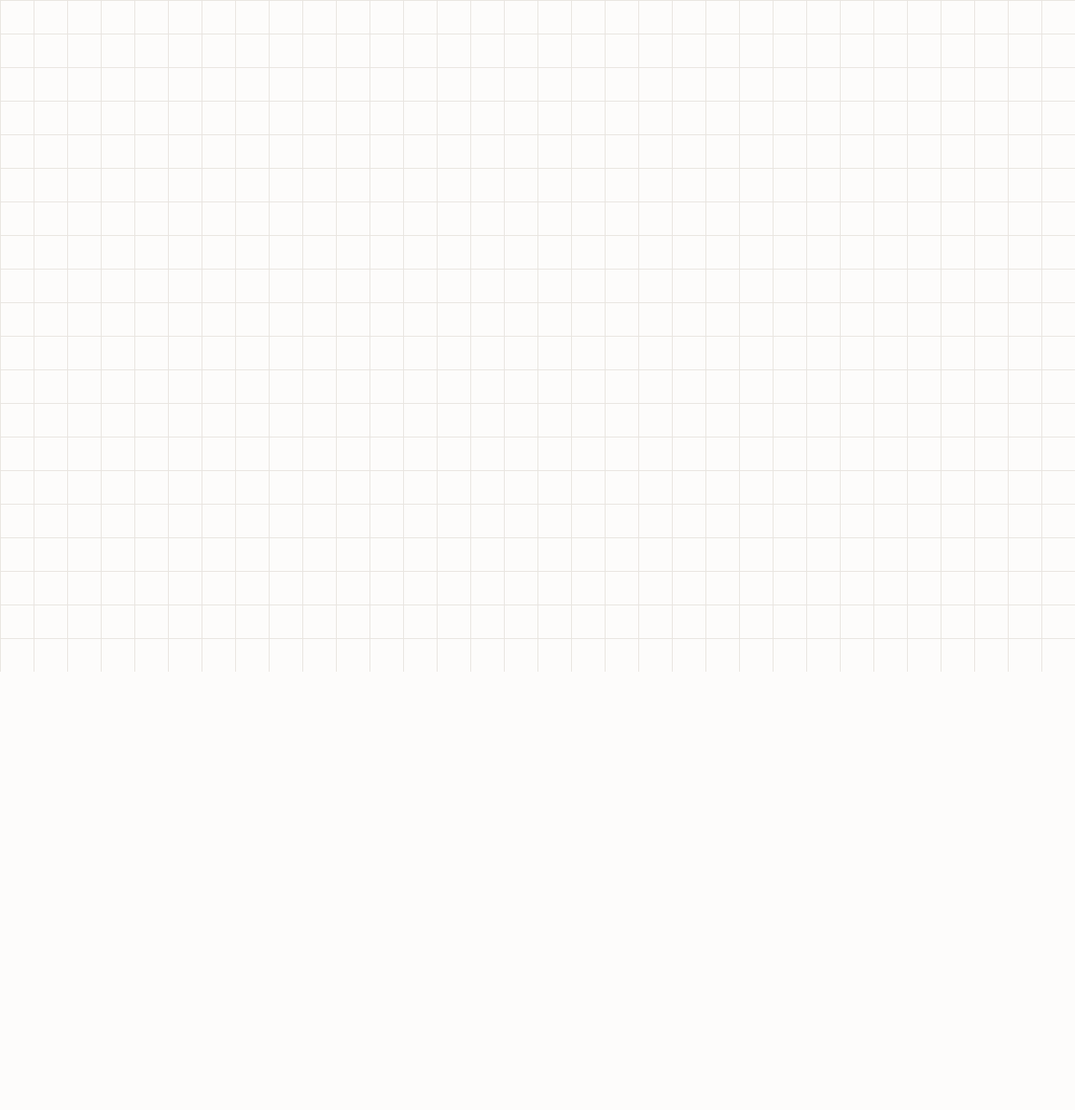
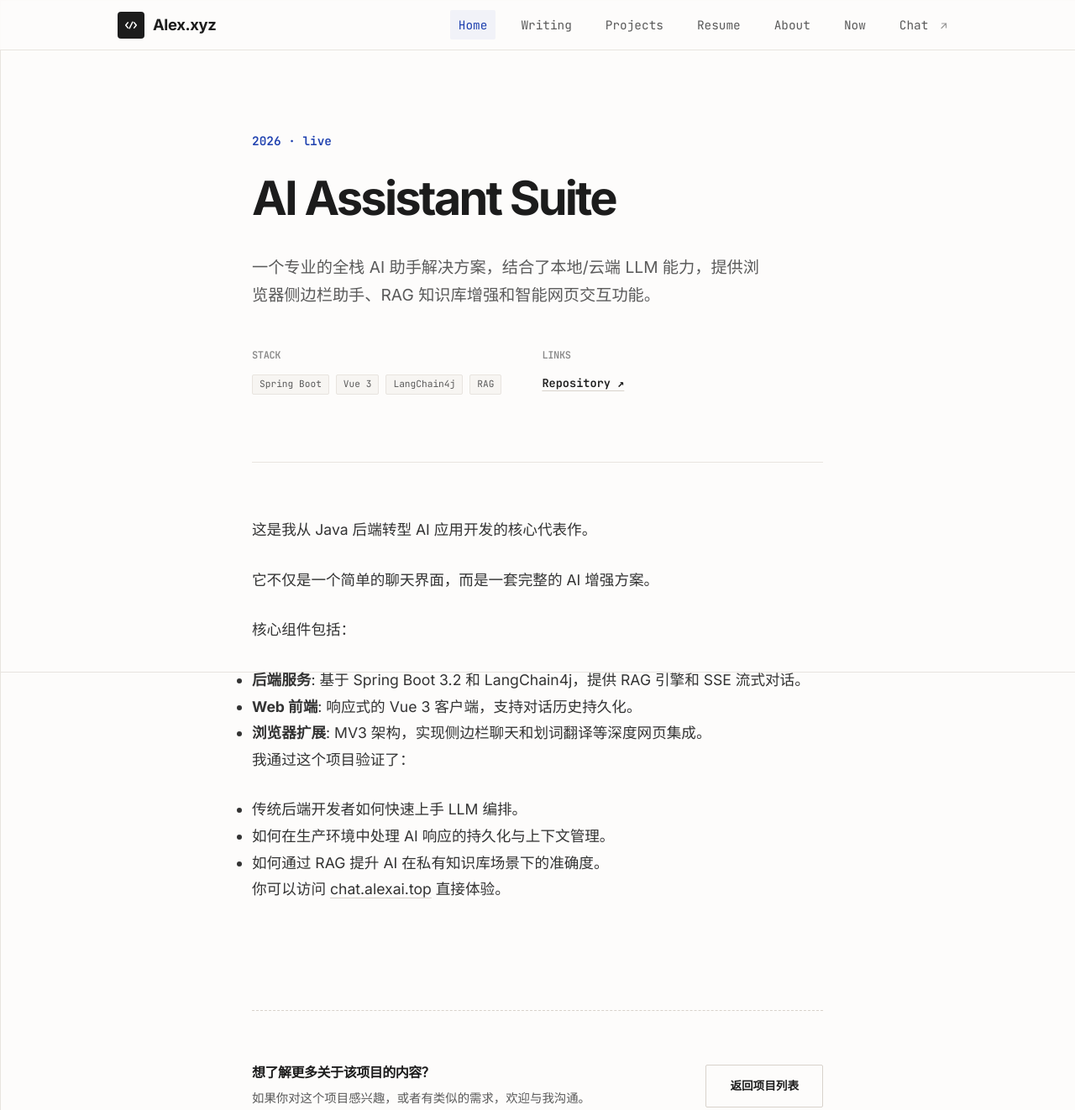
Before and after one commit to alexlifexyz/alexlifexyz-site, an Astro site: page /projects/ai-assistant-suite/ in a window 1280 px wide. Before the commit this address had no page. Shown: the top 1322 px of the page at 84% size. Before the commit the page ends 800 px from the top, so only its background shows below. Built offline with nearby package versions, Linux system fonts and the light colour scheme; Astro itself is replaced by a stand-in of ours.

Commit message:
feat: integrate AI Chat (chat.alexai.top) into site

```diff
--- /dev/null
+++ b/src/content/projects/ai-assistant-suite.md
@@ -0,0 +1,33 @@
+---
+title: "AI Assistant Suite"
+summary: "一个专业的全栈 AI 助手解决方案，结合了本地/云端 LLM 能力，提供浏览器侧边栏助手、RAG 知识库增强和智能网页交互功能。"
+status: live
+stack:
+  - Spring Boot
+  - Vue 3
+  - LangChain4j
+  - RAG
+year: "2026"
+featured: true
+links:
+  url: "https://chat.alexai.top"
+  repo: "https://github.com/alexlife/ai-assistant-suite"
+---
+
+这是我从 Java 后端转型 AI 应用开发的核心代表作。
+
+它不仅是一个简单的聊天界面，而是一套完整的 AI 增强方案。
+
+核心组件包括：
+
+- **后端服务**: 基于 Spring Boot 3.2 和 LangChain4j，提供 RAG 引擎和 SSE 流式对话。
+- **Web 前端**: 响应式的 Vue 3 客户端，支持对话历史持久化。
+- **浏览器扩展**: MV3 架构，实现侧边栏聊天和划词翻译等深度网页集成。
+
+我通过这个项目验证了：
+
+- 传统后端开发者如何快速上手 LLM 编排。
+- 如何在生产环境中处理 AI 响应的持久化与上下文管理。
+- 如何通过 RAG 提升 AI 在私有知识库场景下的准确度。
+
+你可以访问 [chat.alexai.top](https://chat.alexai.top) 直接体验。
--- a/src/layouts/BaseLayout.astro
+++ b/src/layouts/BaseLayout.astro
@@ -20,6 +20,7 @@ const navItems = [
   { href: "/resume", label: "Resume" },
   { href: "/about", label: "About" },
   { href: "/now", label: "Now" },
+  { href: "https://chat.alexai.top", label: "Chat", isExternal: true },
 ];
 ---
 
@@ -70,8 +71,18 @@ const navItems = [
         <nav class="site-nav" aria-label="Primary">
           {
             navItems.map((item) => (
-              <a href={item.href} aria-current={path === item.href ? "page" : undefined}>
+              <a
+                href={item.href}
+                aria-current={path === item.href ? "page" : undefined}
+                target={item.isExternal ? "_blank" : undefined}
+                rel={item.isExternal ? "noopener noreferrer" : undefined}
+              >
                 {item.label}
+                {item.isExternal && (
+                  <svg width="12" height="12" viewBox="0 0 12 12" fill="none" xmlns="http://www.w3.org/2000/svg" style="display: inline-block; margin-left: 4px; vertical-align: middle; opacity: 0.6;">
+                    <path d="M3.5 3H8.5V8M8.5 3L3 8.5" stroke="currentColor" stroke-width="1.2" stroke-linecap="round" stroke-linejoin="round"/>
+                  </svg>
+                )}
               </a>
             ))
           }
@@ -105,6 +116,7 @@ const navItems = [
               <li><a href="/writing">Writing</a></li>
               <li><a href="/projects">Projects</a></li>
               <li><a href="/now">Now</a></li>
+              <li><a href="https://chat.alexai.top" target="_blank" rel="noopener noreferrer">AI Chat</a></li>
             </ul>
           </div>
           <div class="footer-nav-col">
--- a/src/pages/index.astro
+++ b/src/pages/index.astro
@@ -43,7 +43,7 @@ const projects = (await getCollection("projects")).slice(0, 3);
           <span class="dash-key">transitioning_to</span>: <span class="dash-val">"AI App & Indie Hacking"</span>,
         </div>
         <div class="dash-line" style="padding-left: 1.5rem;">
-          <span class="dash-key">building</span>: [<span class="dash-val">"Alex.xyz"</span>, <span class="dash-val">"Content Hub"</span>],
+          <span class="dash-key">building</span>: [<span class="dash-val">"AI Assistant Suite"</span>, <span class="dash-val">"Alex.xyz"</span>],
         </div>
         <div class="dash-line" style="padding-left: 1.5rem;">
           <span class="dash-key">status</span>: <span class="dash-val">"Open for Collaboration"</span>
@@ -52,7 +52,7 @@ const projects = (await getCollection("projects")).slice(0, 3);
           &#125;;
         </div>
         <div class="dash-line" style="margin-top: 1rem;">
-          <span class="dash-comment">// Currently deep diving into LLM Orchestration</span>
+          <span class="dash-comment">// Deep dive into LLM Orchestration & RAG</span>
         </div>
         <div class="dash-line">
           <span class="dash-key">alex</span>.focusOn(<span class="dash-val">"Real-world AI value"</span>);
```
